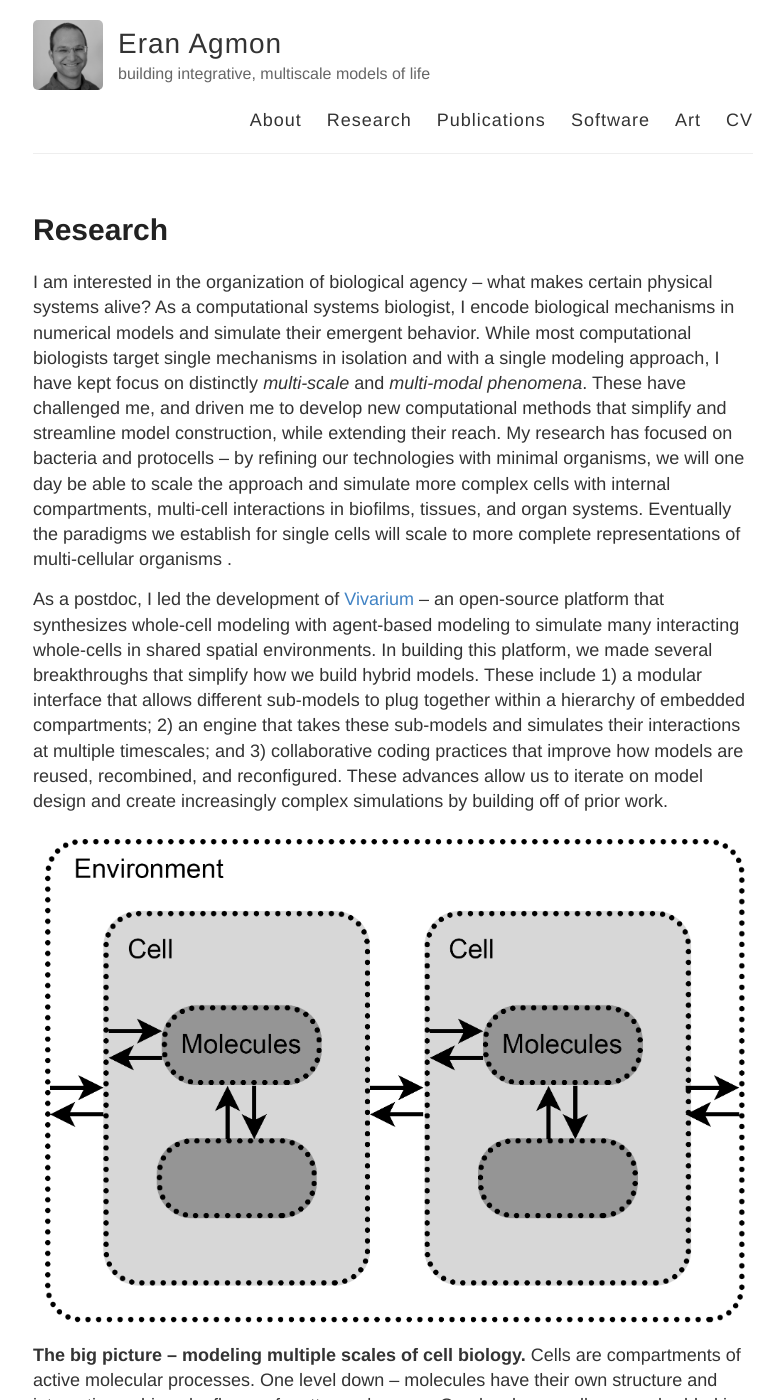
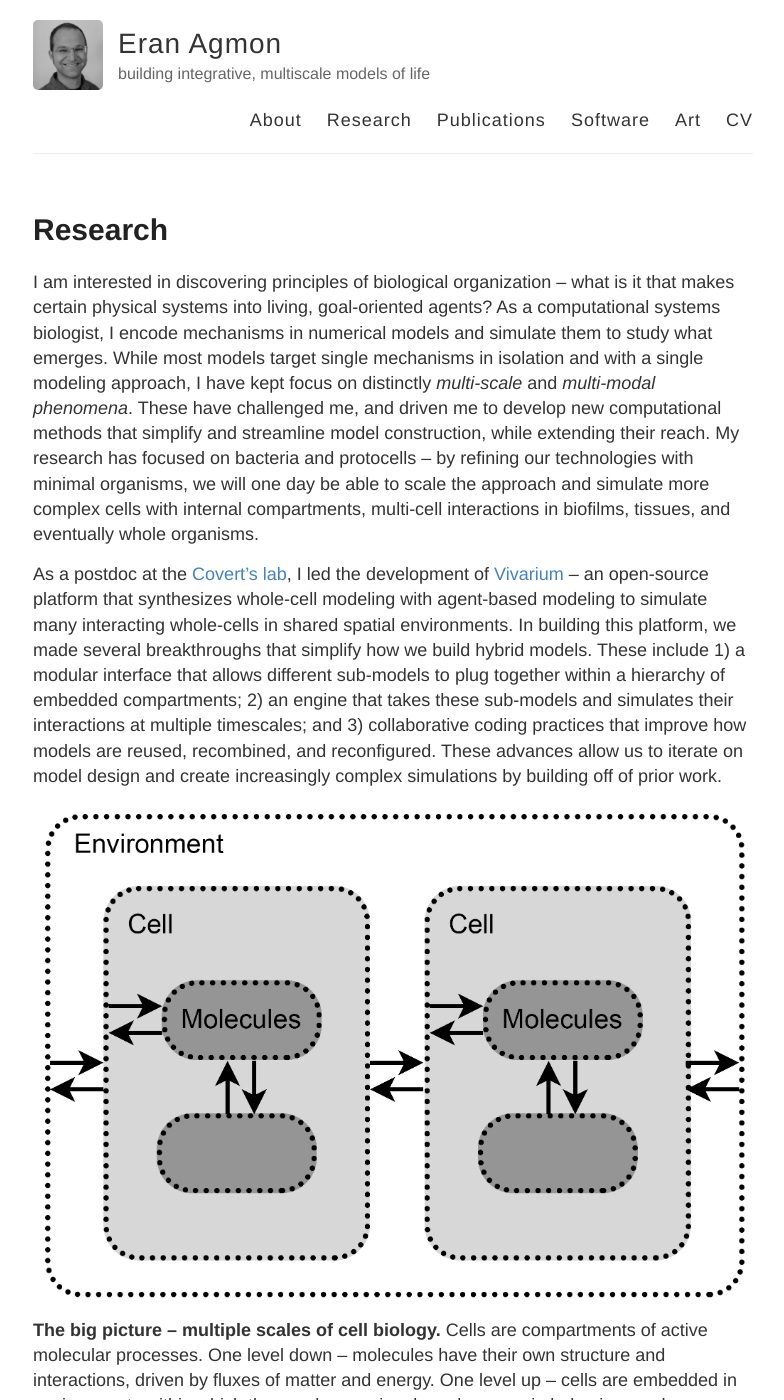
Before and after one commit to eagmon/eagmon.github.io, a Jekyll site: the page built from research.md, in a window 1280 px wide and 1400 px high. Shown: the whole window, without its empty margins (247-1031 px from the left). Built offline with Jekyll 4.4.1, drawn with Linux system fonts in a browser that asks for light colours.

Commit message:
edit research page

```diff
--- a/research.md
+++ b/research.md
@@ -4,18 +4,17 @@ title: Research
 permalink: /research/
 ---
 
-I am interested in the organization of biological agency – what makes certain physical systems alive?
-As a computational systems biologist, I encode biological mechanisms in numerical models and simulate their emergent behavior.
-While most computational biologists target single mechanisms in isolation and with a single modeling approach,
+I am interested in discovering principles of biological organization – what is it that makes certain physical systems into living, goal-oriented agents?
+As a computational systems biologist, I encode mechanisms in numerical models and simulate them to study what emerges.
+While most models target single mechanisms in isolation and with a single modeling approach,
 I have kept focus on distinctly *multi-scale* and *multi-modal phenomena*.
 These have challenged me, and driven me to develop new computational methods that simplify and streamline model construction,
 while extending their reach.
 My research has focused on bacteria and protocells – by refining our technologies with minimal organisms,
 we will one day be able to scale the approach and simulate more complex cells with internal compartments,
-multi-cell interactions in biofilms, tissues, and organ systems.
-Eventually the paradigms we establish for single cells will scale to more complete representations of multi-cellular organisms .
+multi-cell interactions in biofilms, tissues, and eventually whole organisms.
 
-As a postdoc, I led the development of [Vivarium](https://github.com/vivarium-collective) – an open-source platform that synthesizes
+As a postdoc at the [Covert's lab](https://www.covert.stanford.edu), I led the development of [Vivarium](https://github.com/vivarium-collective) – an open-source platform that synthesizes
 whole-cell modeling with agent-based modeling to simulate many interacting whole-cells in shared spatial environments.
 In building this platform, we made several breakthroughs that simplify how we build hybrid models.
 These include 1) a modular interface that allows different sub-models to plug together within a hierarchy of embedded compartments;
@@ -24,7 +23,7 @@ and 3) collaborative coding practices that improve how models are reused, recomb
 These advances allow us to iterate on model design and create increasingly complex simulations by building off of prior work.
 
 ![BigPicture](https://raw.githubusercontent.com/eagmon/eagmon.github.io/master/images/molecule-cell-environment.png)
-**The big picture – modeling multiple scales of cell biology.**
+**The big picture – multiple scales of cell biology.**
 Cells are compartments of active molecular processes.
 One level down – molecules have their own structure and interactions, driven by fluxes of matter and energy.
 One level up – cells are embedded in environments within which they exchange signals and engage in behaviors such as predation,
```
